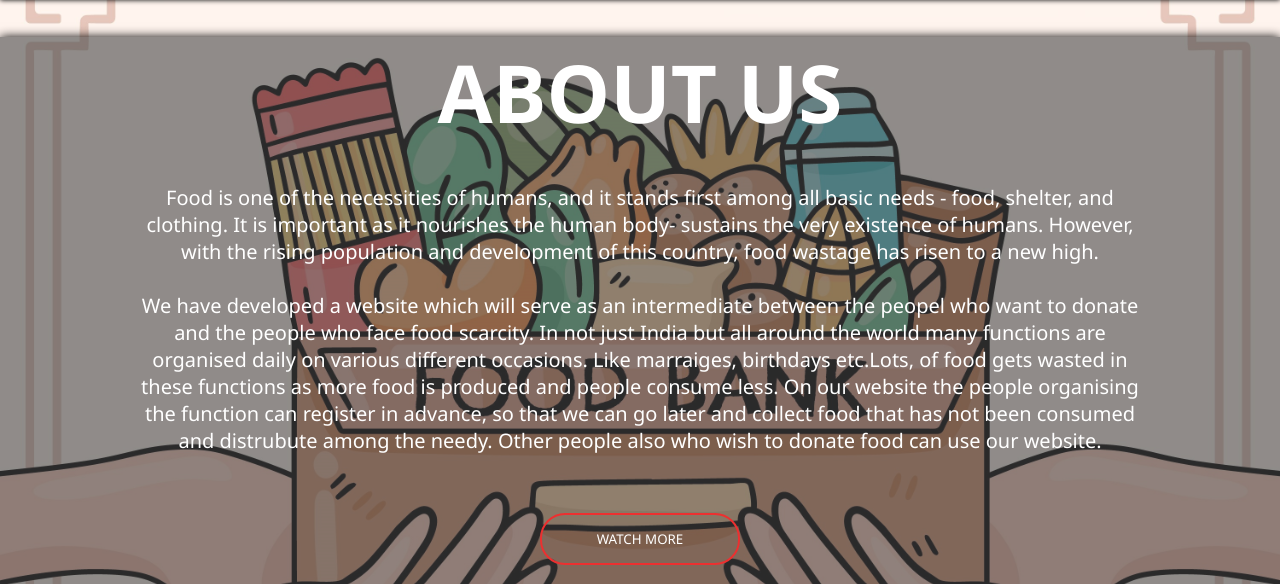
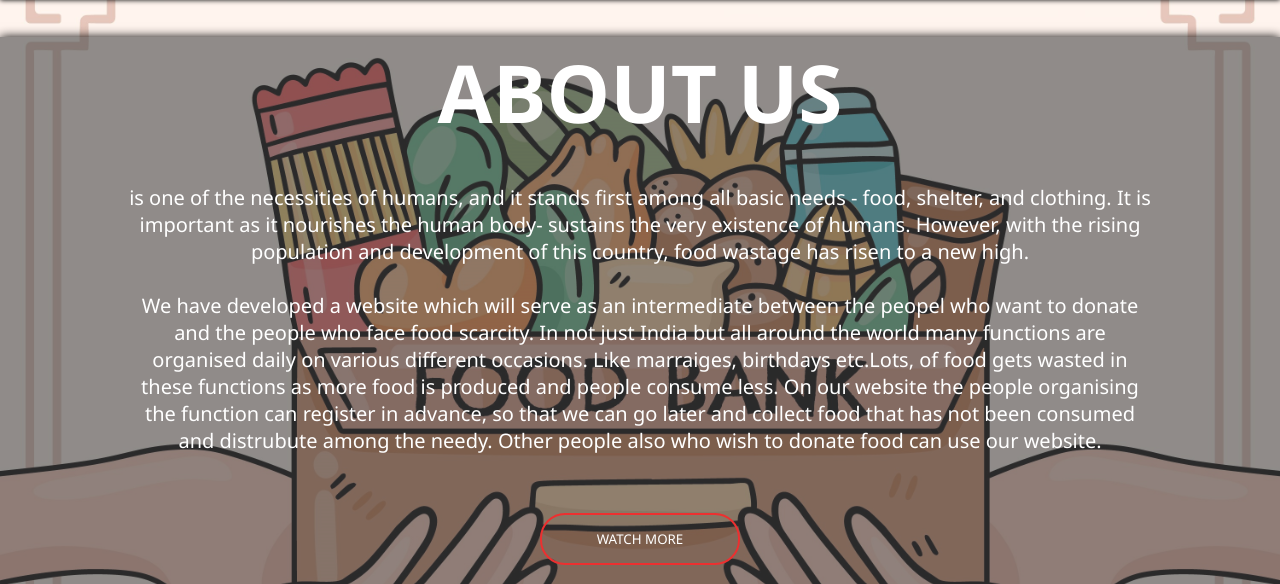
Before and after one commit to khwahishhh/HUNGERSOLVERZ-CDH-, a PHP site: page / in a window 1280 px wide. Shown: the part 65-649 px from the top of the page. Run offline with PHP 8.4, Linux system fonts and the light colour scheme.

Commit message:
food is changed

```diff
--- a/index.php
+++ b/index.php
@@ -67,7 +67,7 @@ if (isset($_POST['logout'])) {
       <div class=" content">
          <h1>ABOUT US</h1>
          <div class="para">
-            Food is one of the necessities of humans, and it stands first among all basic needs - food, shelter, and
+             is one of the necessities of humans, and it stands first among all basic needs - food, shelter, and
             clothing. It is important as it nourishes the human body- sustains the very existence of humans.
             However, with the rising population and development of this country, food wastage has risen to a new
             high.
```
